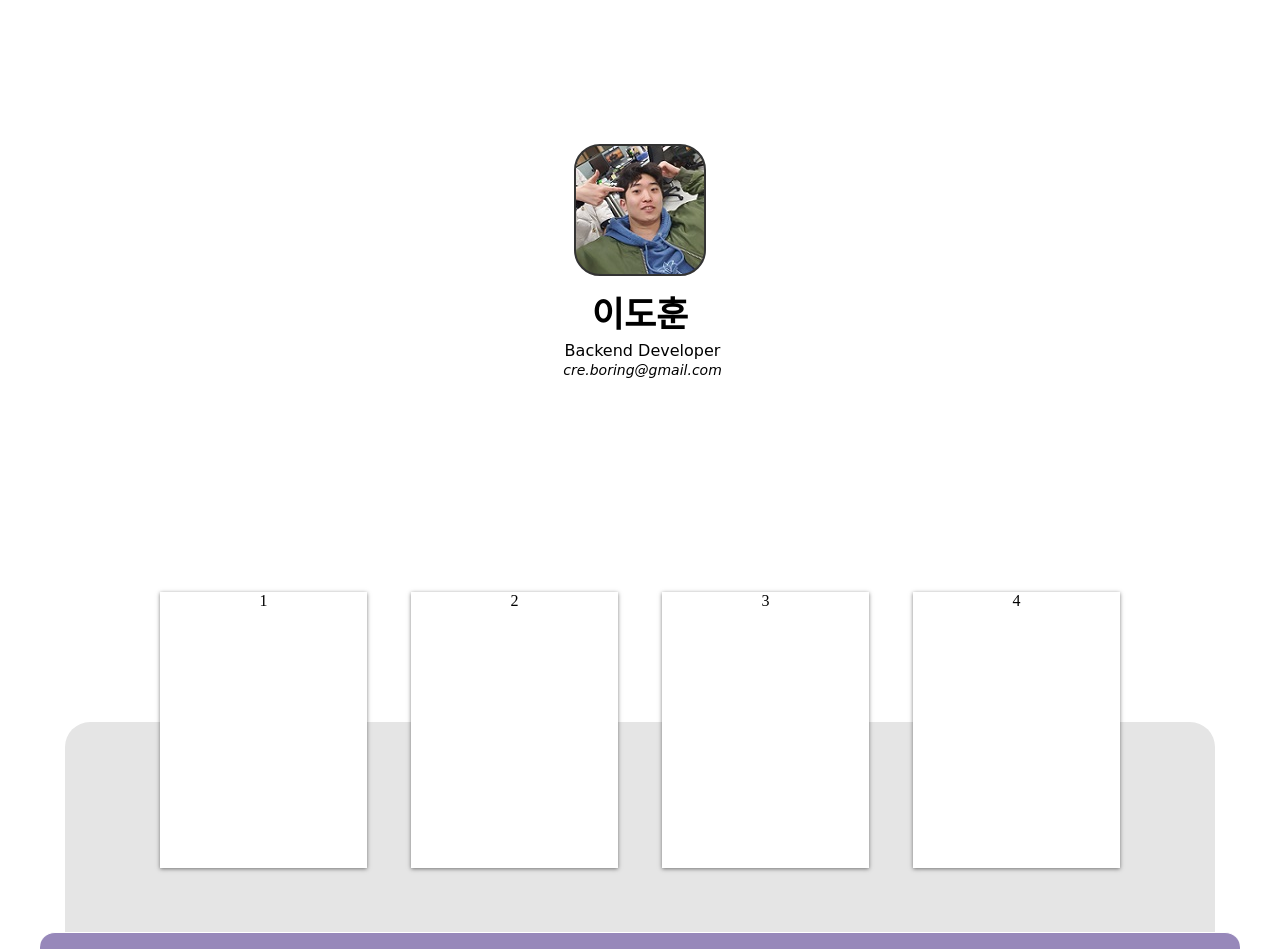
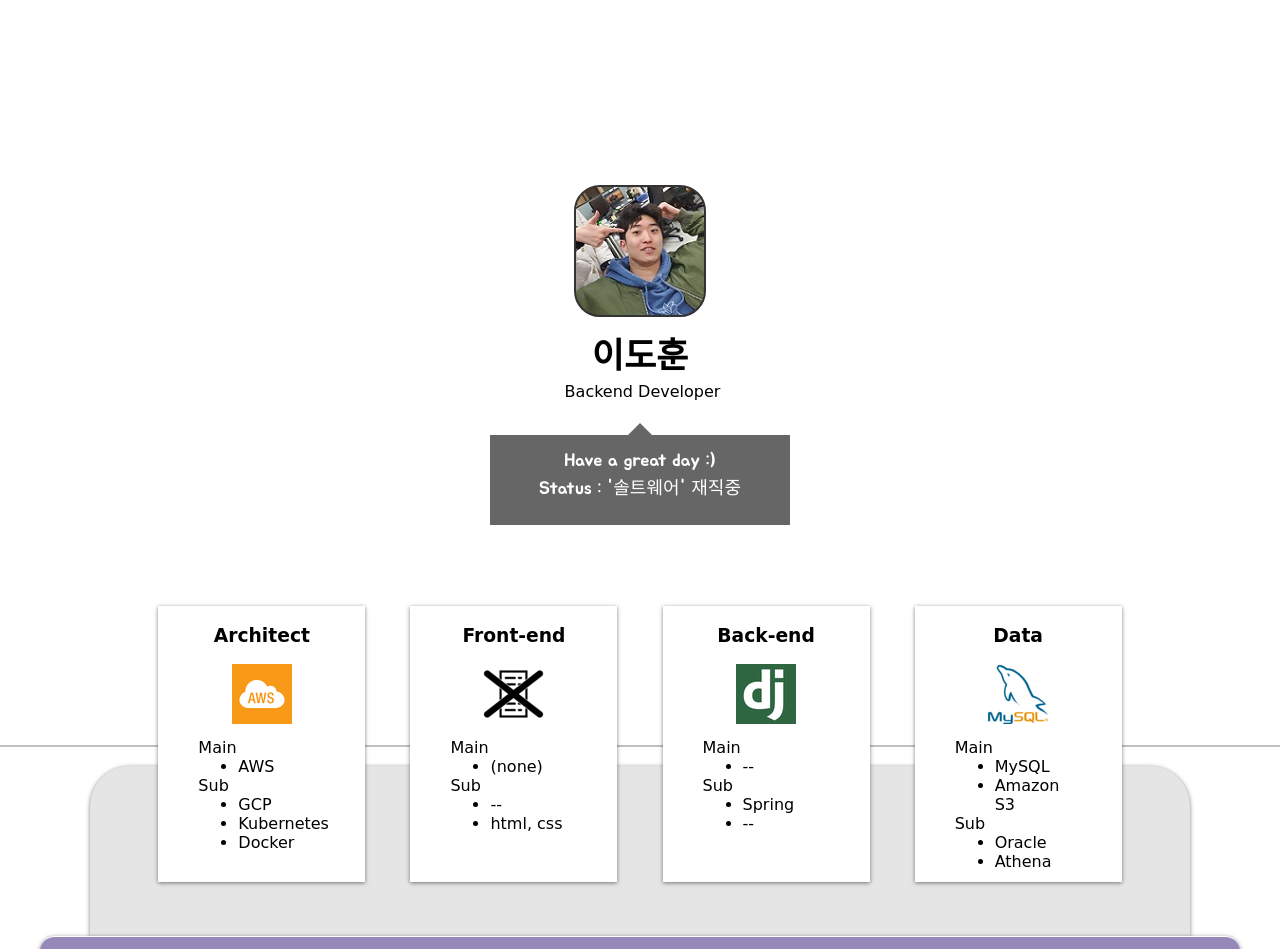
Before and after one commit to creBoring/ReadLDH-Web, a plain HTML site: page index.html in a window 1280 px wide. Shown: the top 949 px of the page. Drawn offline with Linux system fonts and the light colour scheme; a web font is replaced by a local one.

Commit message:
add favicon and message box in profile area

```diff
--- a/index.html
+++ b/index.html
@@ -2,8 +2,8 @@
 <html lang="en" dir="ltr">
   <head>
     <meta charset="utf-8">
-    <link rel="stylesheet" href="https://fonts.googleapis.com/css2?family=Gugi&display=swap">
-    <link href="https://fonts.googleapis.com/css2?family=Jua&display=swap" rel="stylesheet">
+    <link href="https://fonts.googleapis.com/css2?family=Nanum+Gothic:wght@700&family=Jua&family=Gugi&display=swap" rel="stylesheet">
+    <link rel="shortcut icon" href="./resources/img/favicon.ico">
     <link rel="stylesheet" href="./resources/css/main.css">
     <title>LDH</title>
   </head>
@@ -19,19 +19,84 @@
               </div>
               <div class="profile_desc">
                 Backend Developer
-                <span style="font-style: italic; font-size:14px;">cre.boring@gmail.com</span>
+                <!-- <span style="font-style: italic; font-size:14px;">cre.boring@gmail.com</span> -->
               </div>
             </div>
           </div>
+          <div id="message_area">
+            <div class="message_body">
+              Have a great day :)<br>
+              Status : '솔트웨어' 재직중
+
+            </div>
+            <span class="message_edge"></span>
+          </div>
       </header>
-
       <section>
         <article id="stack_art">
           <div id="stack_group">
-            <div class="stack_box">1</div>
-            <div class="stack_box">2</div>
-            <div class="stack_box">3</div>
-            <div class="stack_box">4</div>
+            <div class="stack_box">
+              <h1>Architect</h1>
+              <img src="resources/img/aws_logo.png" alt="AWS">
+              <div class="stack_desc">
+                Main
+                <ul>
+                  <li>AWS</li>
+                </ul>
+                Sub
+                <ul>
+                  <li>GCP</li>
+                  <li>Kubernetes</li>
+                  <li>Docker</li>
+                </ul>
+              </div>
+            </div>
+            <div class="stack_box">
+              <h1>Front-end</h1>
+              <img src="resources/img/none_logo.png" alt="none">
+              <div class="stack_desc">
+                Main
+                <ul>
+                  <li>(none)</li>
+                </ul>
+                Sub
+                <ul>
+                  <li>--</li>
+                  <li>html, css</li>
+                </ul>
+              </div>
+            </div>
+            <div class="stack_box">
+              <h1>Back-end</h1>
+              <img src="resources/img/django_logo.png" alt="django">
+              <div class="stack_desc">
+                Main
+                <ul>
+                  <li>--</li>
+                </ul>
+                Sub
+                <ul>
+                  <li>Spring</li>
+                  <li>--</li>
+                </ul>
+              </div>
+            </div>
+            <div class="stack_box">
+              <h1>Data</h1>
+              <img src="resources/img/mysql_logo.png" alt="MySQL">
+              <div class="stack_desc">
+                Main
+                <ul>
+                  <li>MySQL</li>
+                  <li>Amazon S3</li>
+                </ul>
+                Sub
+                <ul>
+                  <li>Oracle</li>
+                  <li>Athena</li>
+                </ul>
+              </div>
+            </div>
           </div>
           <div class="stack_bgd"></div>
         </article>
@@ -40,6 +105,9 @@
           <h1>Projects</h1>
         </article>
       </section>
+      <div id="card_rope">
+
+      </div>
     </div>
   </body>
 </html>
--- a/resources/css/main.css
+++ b/resources/css/main.css
@@ -5,6 +5,17 @@ html {
 body, div, img {
   margin: 0;
   padding: 0;
+}
+
+ul, ol {
+  margin: 0;
+}
+
+#card_rope {
+  position: absolute;
+  top: 745px;
+  width:100%;
+  border-bottom: 2px solid #c0c0c0;
 }
 
 #wrap {
@@ -17,7 +28,7 @@ header {
   width: 1200px;
   margin: 0 auto;
   /* background-color: #fff; */
-  padding: 144px 0px 212px 0px;
+  padding: 185px 0px 70px 0;
   /* border-bottom: 2px solid #c0c0c0; */
 }
 
@@ -59,10 +70,43 @@ header #group_area {
   font-family: 'Gugi', cursive;
 }
 
+header #message_area {
+  position: relative;
+
+  width: 300px;
+  margin: 0 auto;
+  margin-top: 25px;
+}
+
+#message_area .message_body {
+  height: 60px;
+  padding: 15px;
+  color: #fff;
+  background-color: #666;
+
+  font-size: 18px;
+  text-align: center;
+  font-family: 'Jua', sans-serif;
+  /* font-family: 'Nanum Gothic', sans-serif; */
+}
+
+#message_area .message_edge {
+  position: absolute;
+  width: 0;
+  height: 0;
+  left: 50%;
+  top: -12px;
+
+  margin-left: -12px;
+  border-left: 12px solid transparent;
+  border-right: 12px solid transparent;
+  border-bottom: 12px solid #666;
+}
+
+
 section {
   position: relative;
   width: 1200px;
-  height: 1000px;
   margin: 0 auto;
   background-color: #ffffff;
   border-radius: 20px;
@@ -71,16 +115,18 @@ section {
 
 section #stack_art {
   position: relative;
-  height: 350px;
+  height: 340px;
 }
 
 section #stack_art #stack_group {
   text-align: center;
+  font-family: 'Gugi', cursive;
 }
 
 #stack_group .stack_box {
   position: relative;
   display: inline-block;
+  vertical-align: top;
   width: 207px;
   height: 276px;
   margin: 10px 20px;
@@ -89,20 +135,31 @@ section #stack_art #stack_group {
   z-index: 1;
 }
 
+.stack_box .stack_desc {
+  text-align: left;
+  padding: 10px 40px;
+  /* font-family: 'Nanum Gothic', sans-serif; */
+  font-family: 'Gugi', cursive;
+}
+
 section #stack_art .stack_bgd {
   position: absolute;
   z-index: 0;
-  width: 1150px;
-  height:210px;
+  width: 1100px;
+  height:170px;
   bottom: 0px;
-  left: 25px;
+  left: 50px;
   background-color: #e5e5e5;
-  border-radius: 25px 25px 0px 0px;
+  border-radius: 40px 40px 0px 0px;
+  box-shadow: rgba(0, 0, 0, 0.5) 0px 1px 4px 0px;
 }
 
 section #projects_art {
+  position: relative;
+  z-index: 1;
   background-color: #9788ba;
   height: 700px;
   border-radius: 15px;
   border-top: 1px solid #ffffff;
+  box-shadow: rgba(0, 0, 0, 0.5) 0px 1px 4px 0px;
 }
```
Also changed, not shown: resources/img/aws_logo.png (added), resources/img/django_logo.png (added), resources/img/favicon.ico (added), resources/img/mysql_logo.png (added), resources/img/none_logo.png (added).
